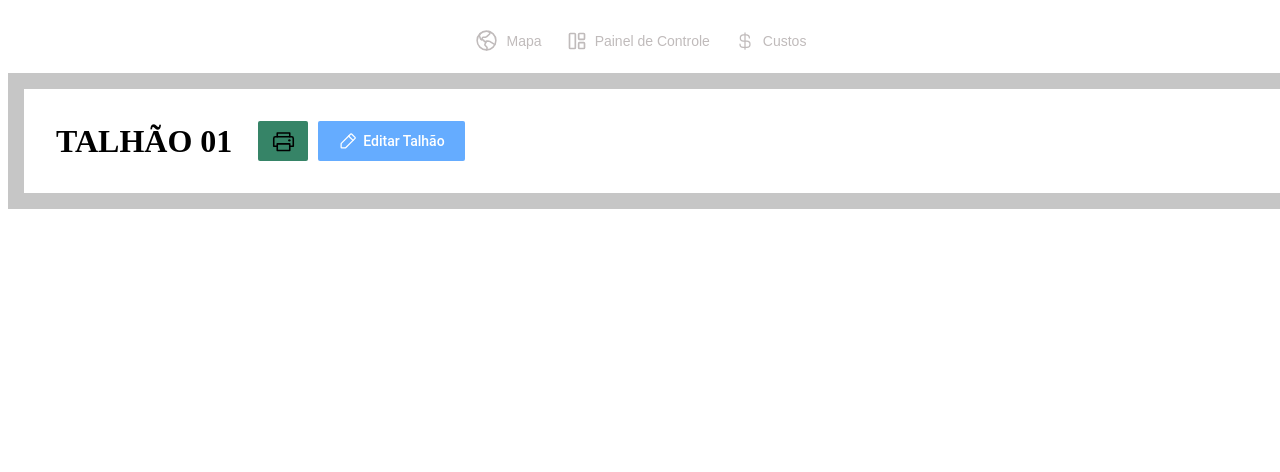
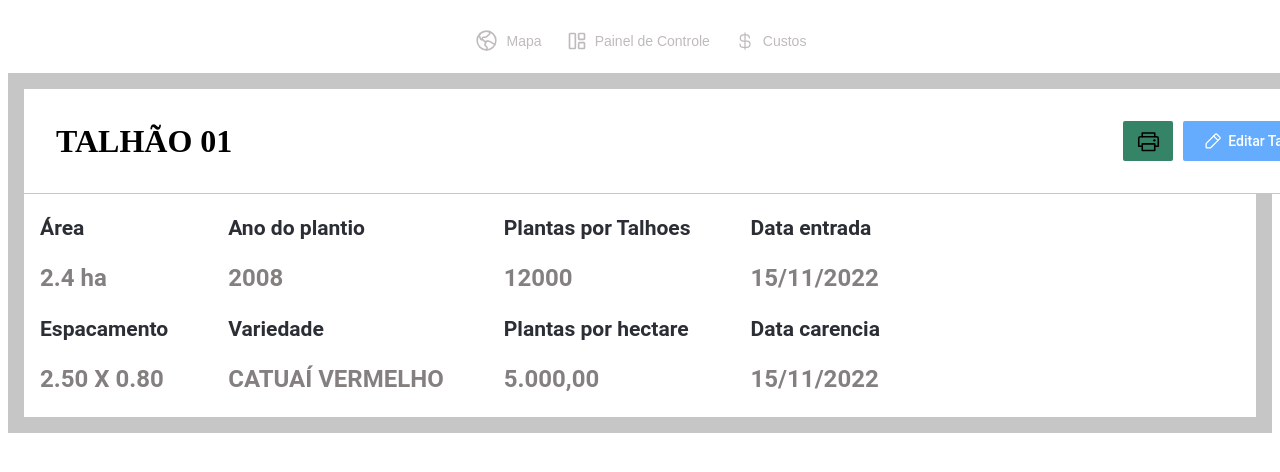
Before and after one commit to Platuxx/Tela-talhao-agroger, a React (Vite) app: page / in a window 1280 px wide. Shown: the top 472 px of the page. Built offline with nearby package versions, Linux system fonts and the light colour scheme.

Commit message:
quase fim do resumo

```diff
--- a/src/components/Content/Talhão/index.css
+++ b/src/components/Content/Talhão/index.css
@@ -9,6 +9,7 @@ main {
   background: #FFF;
   border: 16px #C6C6C6 solid;
   flex-direction: row;
+  border-bottom: 1px #C6C6C6 solid;
 }
 
 .title {
@@ -30,6 +31,7 @@ main {
   border-radius: 2px;
   background: #368467;
   border: 0;
+  margin-left: 865px;
 }
 
 .edit {
@@ -48,4 +50,67 @@ main {
   font-style: normal;
   font-weight: 500;
   line-height: normal;
+}
+
+.summary {
+  flex-direction: row;
+  display: flex;
+  border: 16px #C6C6C6 solid;
+  border-top: 0px;
+}
+
+.info1 {
+  color: #2C2E35;
+  font-family: Roboto, sans-serif;
+  font-size: 18px;
+  font-style: normal;
+  font-weight: 700;
+  line-height: normal;
+  margin-left: 16px;
+}
+.info1 p {
+  color: #858080;
+  font-size: 24px;
+}
+
+.info2 {
+  color: #2C2E35;
+  font-family: Roboto, sans-serif;
+  font-size: 18px;
+  font-style: normal;
+  font-weight: 700;
+  line-height: normal;
+  margin-left: 60px;
+}
+.info2 p {
+  color: #858080;
+  font-size: 24px;
+}
+
+.info3 {
+  color: #2C2E35;
+  font-family: Roboto, sans-serif;
+  font-size: 18px;
+  font-style: normal;
+  font-weight: 700;
+  line-height: normal;
+  margin-left: 60px;
+}
+.info3 p {
+  color: #858080;
+  font-size: 24px;
+}
+
+.info4 {
+  color: #2C2E35;
+  font-family: Roboto, sans-serif;
+  font-size: 18px;
+  font-style: normal;
+  font-weight: 700;
+  line-height: normal;
+  margin-left: 60px;
+}
+.info4 p {
+  color: #858080;
+  font-size: 24px;
 }/*# sourceMappingURL=index.css.map */
--- a/src/components/Content/Talhão/index.jsx
+++ b/src/components/Content/Talhão/index.jsx
@@ -4,6 +4,7 @@ import styles from "./index.scss";
 
 export function FieldScreen() {
   return (
+    <div>
       <main>
         <h1 className="title">TALHÃO 01</h1>
         <button className="print">
@@ -13,8 +14,39 @@ export function FieldScreen() {
         <button className="edit">
           <PencilSimple size={20} /> Editar Talhão
         </button>
-      {/*
-      <hr className="line" /> */}
+
+        {/* <hr className="line" /> */}
       </main>
+
+      <div className="summary">
+        <div className="info1">
+          <h3>Área</h3>
+          <p>2.4 ha</p>
+          <h3>Espacamento</h3>
+          <p>2.50 X 0.80</p>
+        </div>
+
+        <div className="info2">
+          <h3>Ano do plantio</h3>
+          <p>2008</p>
+          <h3>Variedade</h3>
+          <p>CATUAÍ VERMELHO</p>
+        </div>
+
+        <div className="info3">
+          <h3>Plantas por Talhoes</h3>
+          <p>12000</p>
+          <h3>Plantas por hectare</h3>
+          <p>5.000,00</p>
+        </div>
+
+        <div className="info4">
+          <h3>Data entrada</h3>
+          <p>15/11/2022</p>
+          <h3>Data carencia</h3>
+          <p>15/11/2022</p>
+        </div>
+      </div>
+    </div>
   );
 }
--- a/src/components/Content/Talhão/index.scss
+++ b/src/components/Content/Talhão/index.scss
@@ -9,7 +9,7 @@ main {
     background: #FFF;
     border: 16px #C6C6C6 solid;
     flex-direction: row;
-    // justify-content: flex-end;
+    border-bottom:  1px #C6C6C6 solid;
 
 
 }
@@ -33,7 +33,7 @@ main {
     border-radius: 2px;
     background: #368467;
     border: 0;
-
+    margin-left: 865px;
 }
 
 .edit {
@@ -52,8 +52,69 @@ main {
     font-style: normal;
     font-weight: 500;
     line-height: normal;
+    // margin-left: 123px;
 }
 
-// .line {
-//     background: blue;
-// }
+.summary {
+    flex-direction: row;
+    display: flex;
+    border: 16px #C6C6C6 solid;
+    border-top: 0px;
+
+}
+
+.info1 {
+    color: #2C2E35;
+    font-family: Roboto, sans-serif;
+    font-size: 18px;
+    font-style: normal;
+    font-weight: 700;
+    line-height: normal;
+    margin-left: 16px;
+     p {
+        color: #858080;
+        font-size: 24px;
+     }
+}
+
+.info2 {
+    color: #2C2E35;
+    font-family: Roboto, sans-serif;
+    font-size: 18px;
+    font-style: normal;
+    font-weight: 700;
+    line-height: normal;
+    margin-left: 60px;
+     p {
+        color: #858080;
+        font-size: 24px;
+     }
+}
+
+.info3 {
+    color: #2C2E35;
+    font-family: Roboto, sans-serif;
+    font-size: 18px;
+    font-style: normal;
+    font-weight: 700;
+    line-height: normal;
+    margin-left: 60px;
+     p {
+        color: #858080;
+        font-size: 24px;
+     }
+}
+
+.info4 {
+    color: #2C2E35;
+    font-family: Roboto, sans-serif;
+    font-size: 18px;
+    font-style: normal;
+    font-weight: 700;
+    line-height: normal;
+    margin-left: 60px;
+     p {
+        color: #858080;
+        font-size: 24px;
+     }
+}
```
Also changed, not shown: 1 other file (tests, documents, lock files or other folders). Lines whose indentation alone changed are shown as unchanged.
